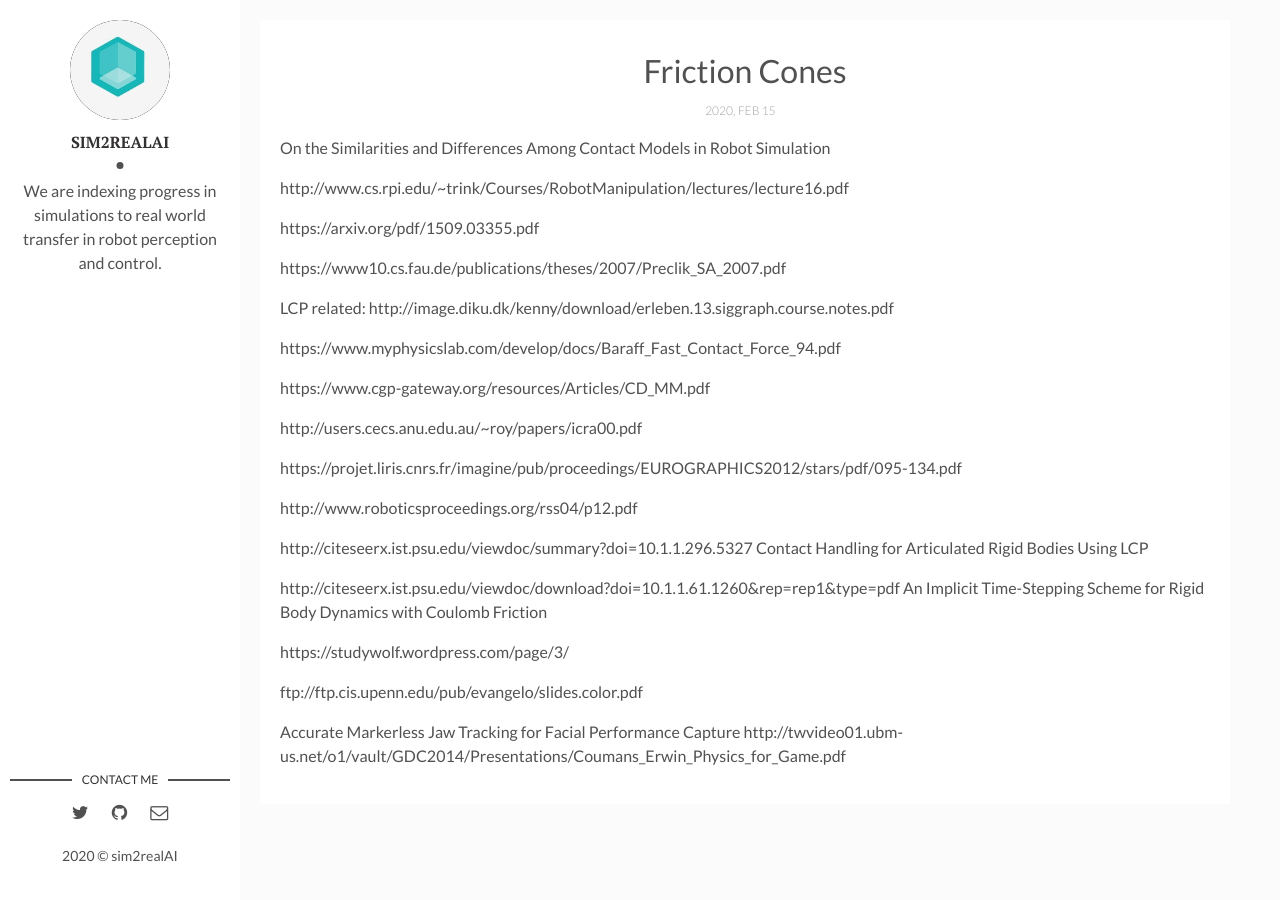
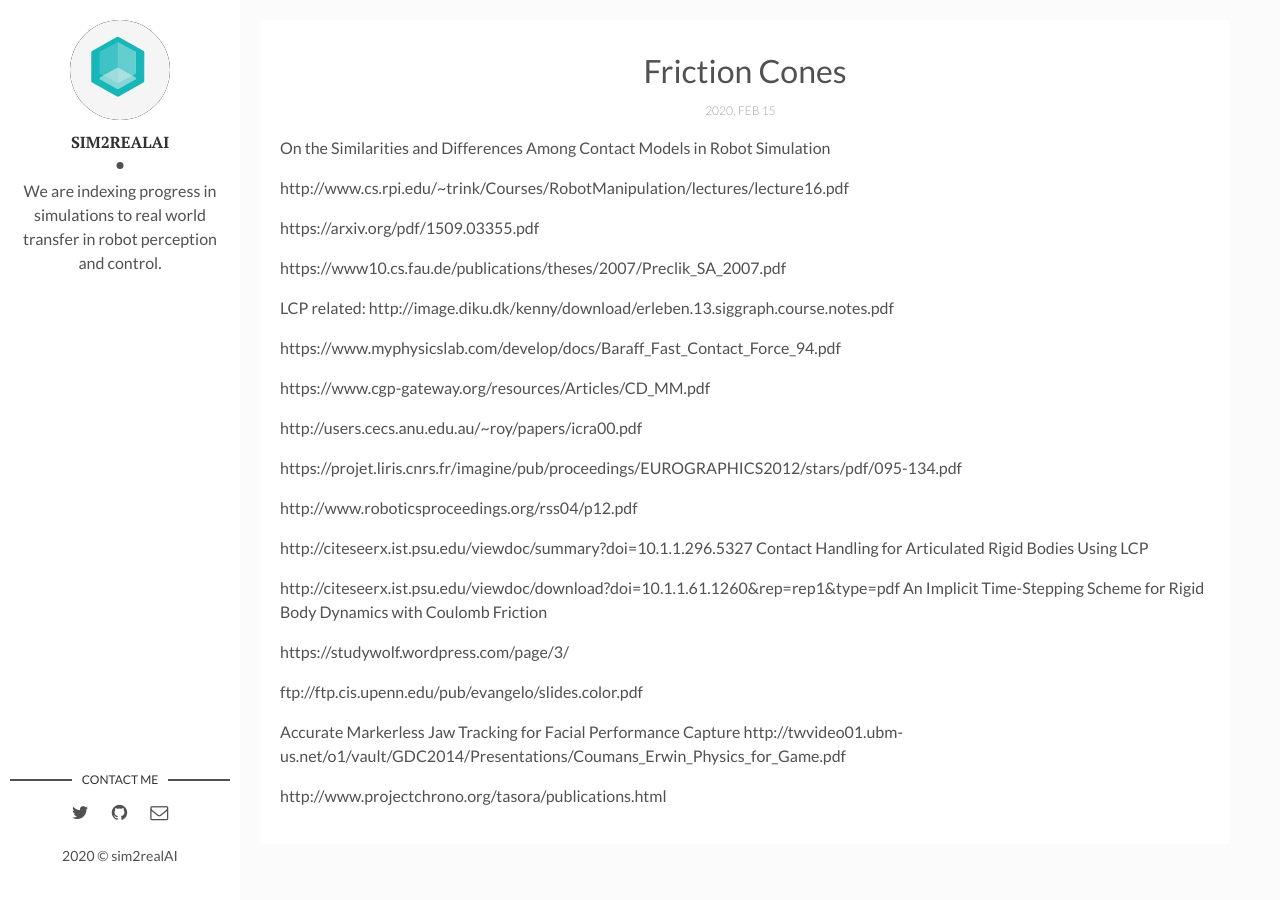
Before and after one commit to backupsim2realai/backupsim2realai.github.io, a Jekyll site: the page built from _posts/2020-04-15-Friction-Cones.markdown, in a window 1280 px wide. Built offline with Jekyll 4.4.1, drawn with Linux system fonts in a browser that asks for light colours; some of the changed lines change nothing that is shown.

Commit message:
update
Signed-off-by: Ankur Handa <ahanda@nvidia.com>

```diff
--- a/_posts/2020-04-15-Friction-Cones.markdown
+++ b/_posts/2020-04-15-Friction-Cones.markdown
@@ -39,3 +39,6 @@ ftp://ftp.cis.upenn.edu/pub/evangelo/slides.color.pdf
 
 Accurate Markerless Jaw Tracking for Facial Performance Capture
 http://twvideo01.ubm-us.net/o1/vault/GDC2014/Presentations/Coumans_Erwin_Physics_for_Game.pdf
+
+
+http://www.projectchrono.org/tasora/publications.html
```
